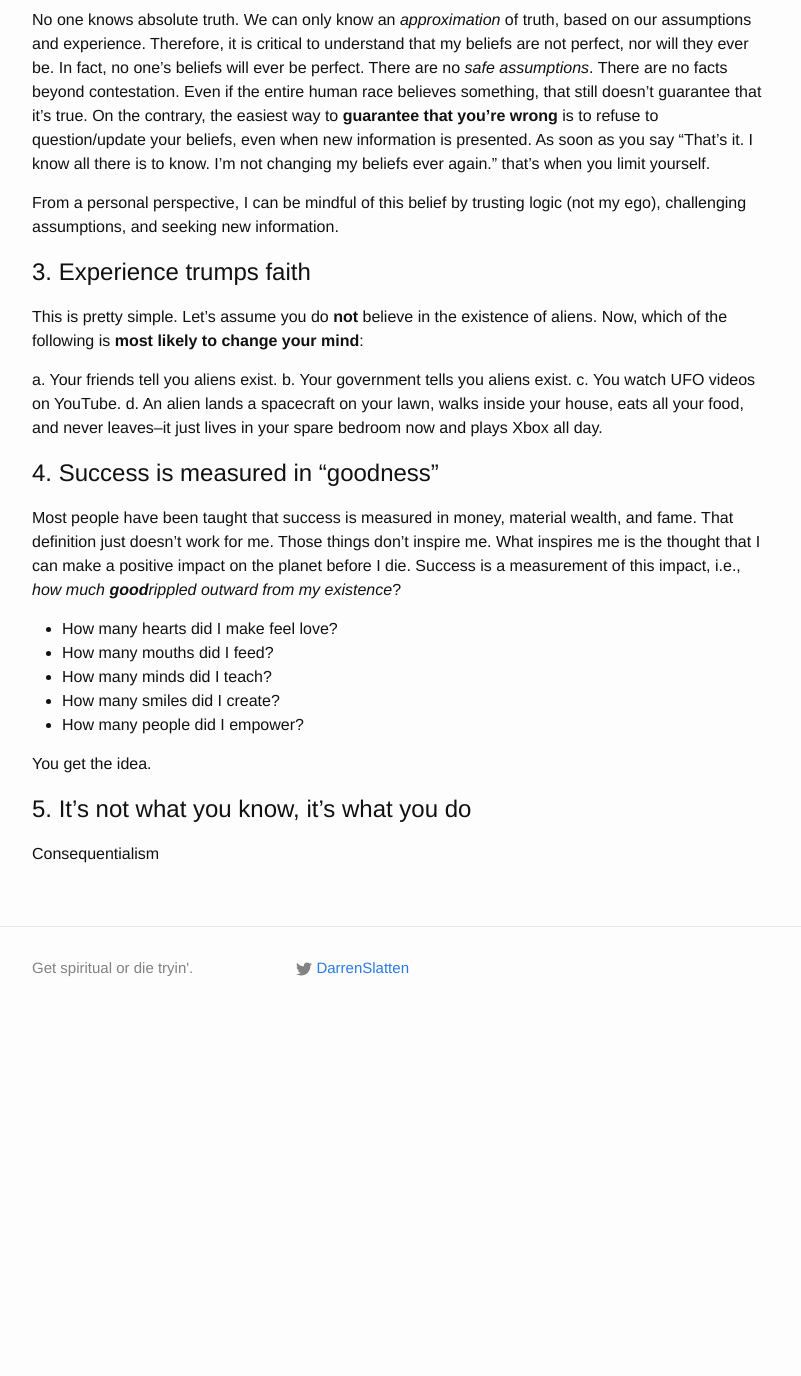
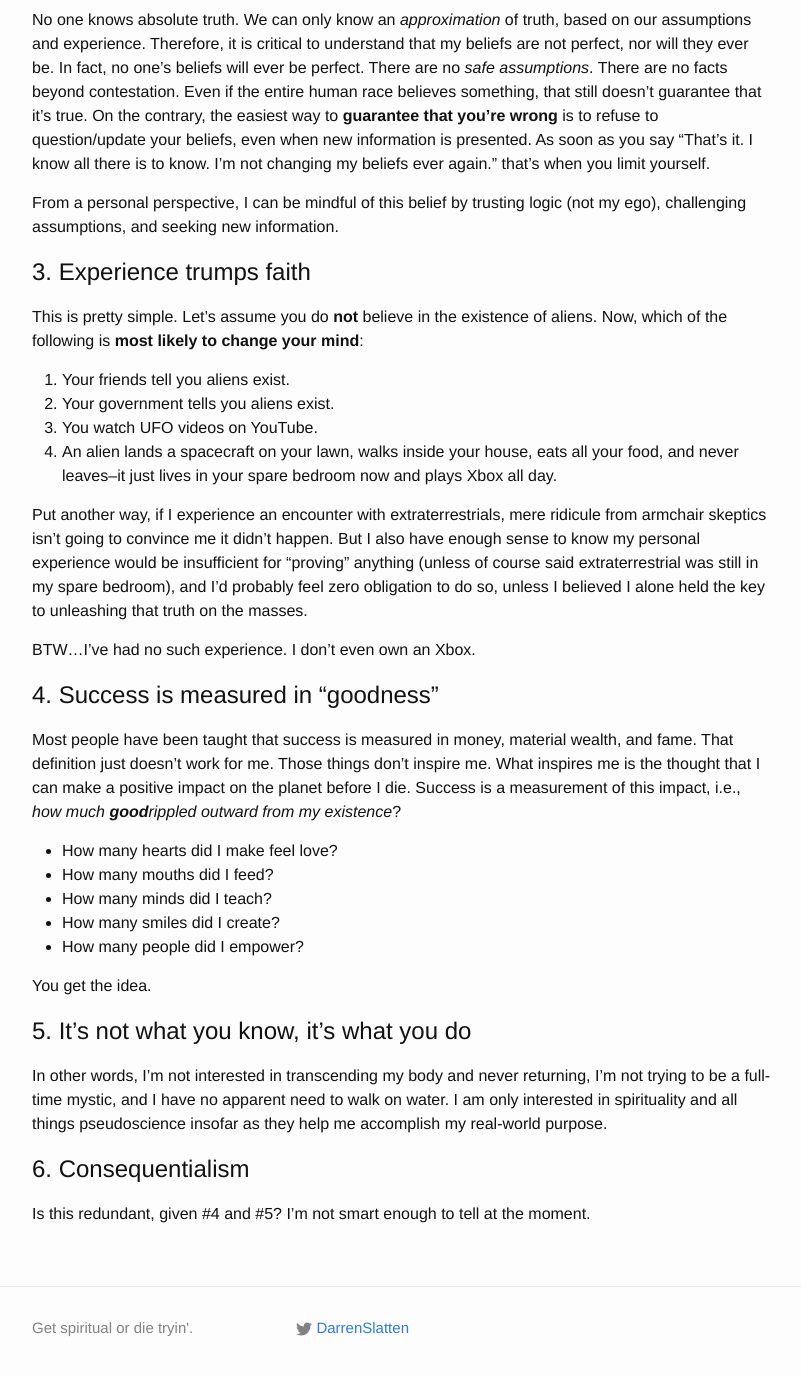
Before and after one commit to dslatten/dslatten.github.io, a Jekyll site: the page built from beliefs.md, in a window 1280 px wide and 1400 px high, scrolled down 873 px. Shown: the top 1376 px of the window, without its empty margins (238-1039 px from the left). Built offline with Jekyll 4.4.1, drawn with Linux system fonts in a browser that asks for light colours; before the commit the page ends 1913 px from its top, so only the background shows below that; some of the changed text lies outside the part shown.

Commit message:
Updated Beliefs page

```diff
--- a/beliefs.md
+++ b/beliefs.md
@@ -8,17 +8,17 @@
 
 A person's beliefs are incredibly powerful. <strong>People kill and are willing to die for their beliefs.</strong> With stakes that high, maybe we should all take the time to write down our beliefs and try to understand them better? Just sayin'.
 
-# 1. Love is good
+# 1. Love is good, fear is bad
 
-I know it's possible to think your way into the belief that nothing is good or bad; everything <strong>just is</strong>, but for me, that feels too much like <em>life has no meaning; you just pay bills and die</em>. The truth is I have choices. I have infinite possible ways to spend every second of my life, and I need a system for differentiating the <em>good</em> choices from the <em>bad</em> ones.
+I know it's possible to think your way into the belief that nothing is good or bad; everything <strong>just is</strong>, but for me, that feels too much like <em>life has no meaning; you just pay bills and die</em>. The truth is I have choices. I have infinite possible choices to make, every second of my life, and I need a system for differentiating the <em>good</em> choices from the <em>bad</em> ones.
 
 <strong>Good:</strong>
- - Creates love, joy, gratitude, etc.
- - Eases suffering
+* Creates love, joy, gratitude, etc.
+* Eases suffering
 
 <strong>Bad:</strong>
- - Creates fear, anger, shame, etc.
- - Increases suffering
+* Creates fear, anger, shame, etc.
+* Increases suffering
 
 The challenge is...how do you measure the net effect of a single action, taking into consideration the interconnectedness of everything (i.e., the <em>butterfly effect</em>)?
 
@@ -34,10 +34,14 @@
 
 This is pretty simple. Let's assume you do <strong>not</strong> believe in the existence of aliens. Now, which of the following is <strong>most likely to change your mind</strong>:
 
-a. Your friends tell you aliens exist.
-b. Your government tells you aliens exist.
-c. You watch UFO videos on YouTube.
-d. An alien lands a spacecraft on your lawn, walks inside your house, eats all your food, and never leaves--it just lives in your spare bedroom now and plays Xbox all day.
+1. Your friends tell you aliens exist.
+2. Your government tells you aliens exist.
+3. You watch UFO videos on YouTube.
+4. An alien lands a spacecraft on your lawn, walks inside your house, eats all your food, and never leaves--it just lives in your spare bedroom now and plays Xbox all day.
+
+Put another way, if I experience an encounter with extraterrestrials, mere ridicule from armchair skeptics isn't going to convince me it didn't happen. But I also have enough sense to know my personal experience would be insufficient for "proving" anything (unless of course said extraterrestrial was still in my spare bedroom), and I'd probably feel zero obligation to do so, unless I believed I alone held the key to unleashing that truth on the masses.
+
+BTW...I've had no such experience. I don't even own an Xbox.
 
 # 4. Success is measured in "goodness"
 
@@ -53,4 +57,8 @@
 
 # 5. It's not what you know, it's what you do
 
-Consequentialism
+In other words, I'm not interested in transcending my body and never returning, I'm not trying to be a full-time mystic, and I have no apparent need to walk on water. I am only interested in spirituality and all things pseudoscience insofar as they help me accomplish my real-world purpose.
+
+# 6. Consequentialism
+
+Is this redundant, given #4 and #5? I'm not smart enough to tell at the moment.
```
